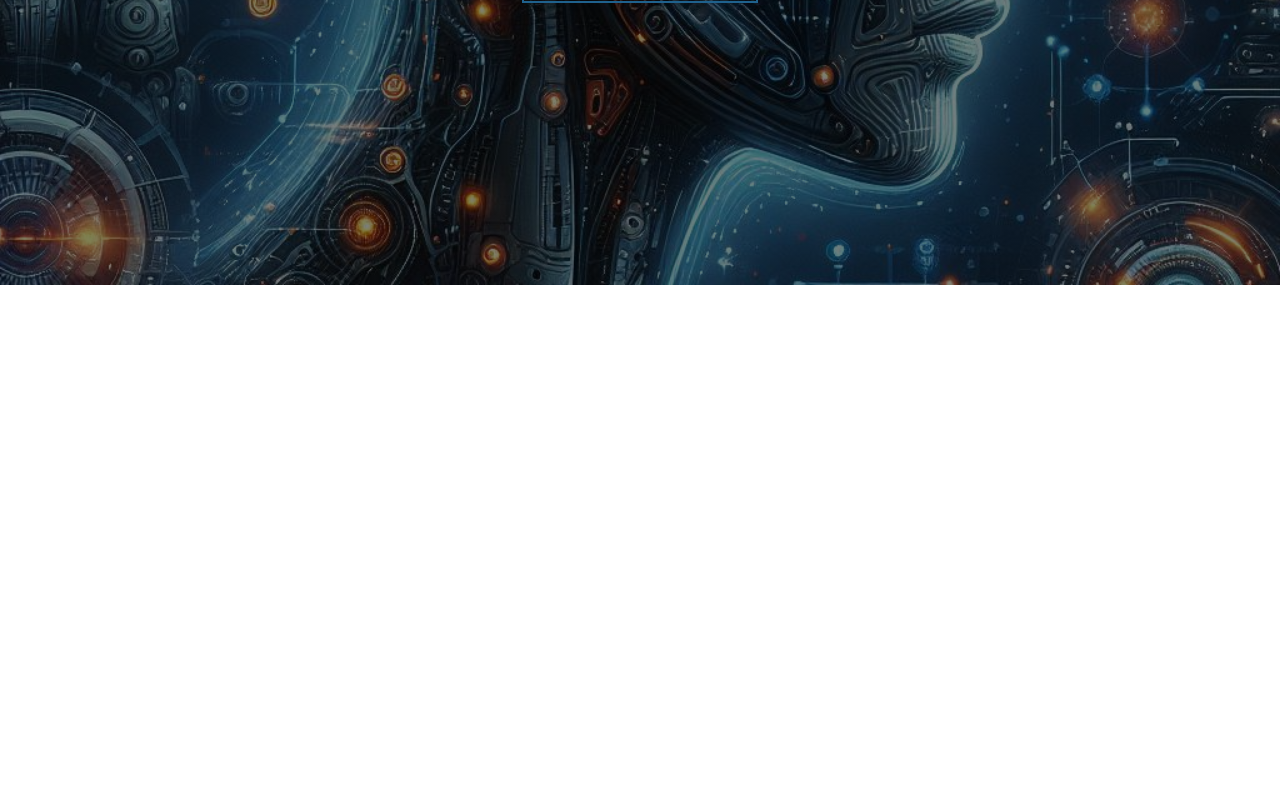
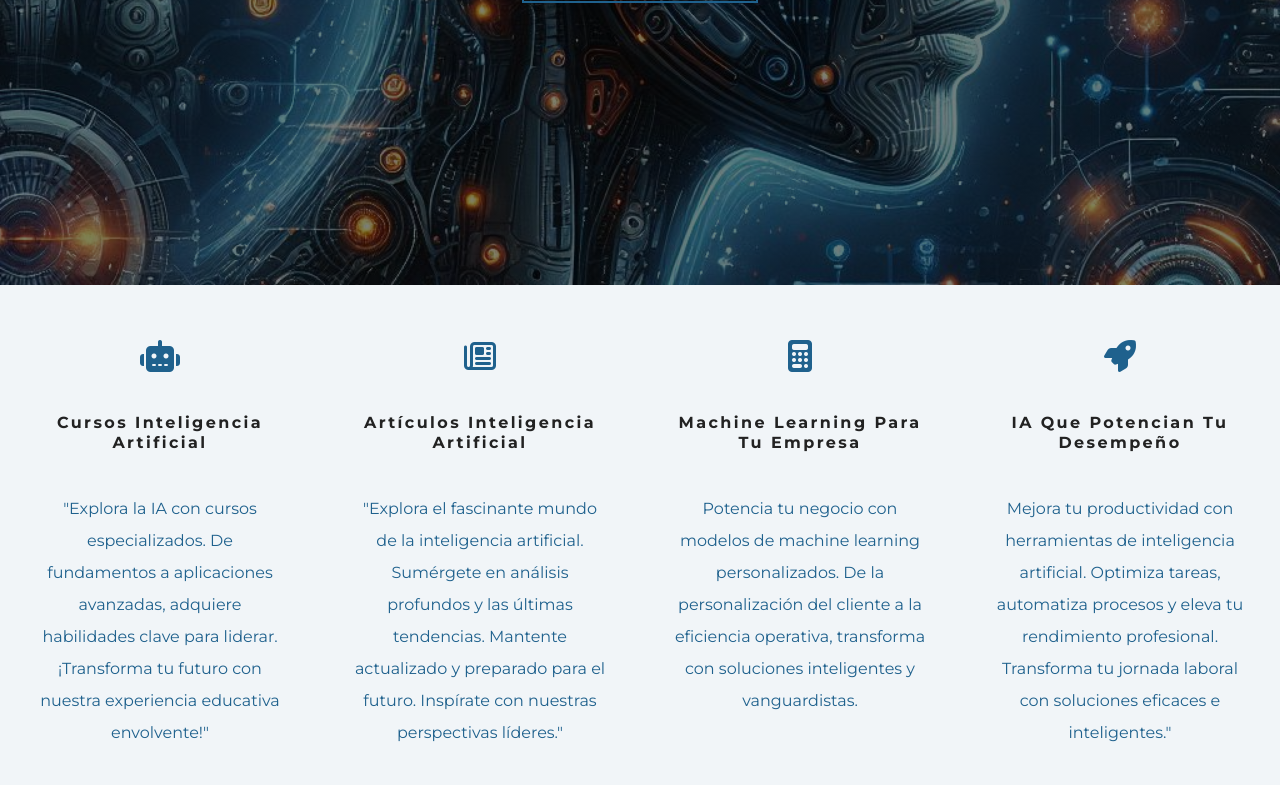
Before and after one commit to MiguelProgrammer1405/Artificial-Inteligence-page, a plain HTML site: page index.html in a window 1280 px wide. Shown: the part 515-1300 px from the top of the page. Before the commit the page ends 800 px from the top, so only its background shows below. Drawn offline with nearby package versions, Linux system fonts and the light colour scheme.

Commit message:
version-2 services section added

```diff
--- a/index.html
+++ b/index.html
@@ -4,6 +4,11 @@
     <meta charset="UTF-8" />
     <meta name="viewport" content="width=device-width, initial-scale=1.0" />
     <title>Emprendiendo con Inteligencia Artificial</title>
+    <!-- font awesome code -->
+    <script
+      src="https://kit.fontawesome.com/e1d1ca486f.js"
+      crossorigin="anonymous"
+    ></script>
     <link rel="stylesheet" href="./main.css" />
   </head>
   <body>
@@ -16,6 +21,62 @@
       </div>
     </div>
     <!-- end of header -->
+    <!-- main services of the page -->
+    <div class="services clearfix">
+      <!-- start of service one -->
+      <div class="service">
+        <span class="service-icon">
+          <i class="fa-solid fa-robot"></i>
+        </span>
+        <h4>cursos inteligencia artificial</h4>
+        <p>
+          "Explora la IA con cursos especializados. De fundamentos a
+          aplicaciones avanzadas, adquiere habilidades clave para liderar.
+          ¡Transforma tu futuro con nuestra experiencia educativa envolvente!"
+        </p>
+      </div>
+      <!-- end of service one -->
+      <!-- start of service two -->
+      <div class="service">
+        <span class="service-icon">
+          <i class="fa-regular fa-newspaper"></i>
+        </span>
+        <h4>Artículos Inteligencia Artificial</h4>
+        <p>
+          "Explora el fascinante mundo de la inteligencia artificial. Sumérgete
+          en análisis profundos y las últimas tendencias. Mantente actualizado y
+          preparado para el futuro. Inspírate con nuestras perspectivas
+          líderes."
+        </p>
+      </div>
+      <!-- end of service two -->
+      <!-- start of service three -->
+      <div class="service">
+        <span class="service-icon">
+          <i class="fa-solid fa-calculator"></i>
+        </span>
+        <h4>machine learning para tu empresa</h4>
+        <p>
+          Potencia tu negocio con modelos de machine learning personalizados. De
+          la personalización del cliente a la eficiencia operativa, transforma
+          con soluciones inteligentes y vanguardistas.
+        </p>
+      </div>
+      <!-- end of service three -->
+      <!-- start of service four -->
+      <div class="service">
+        <span class="service-icon">
+          <i class="fa-solid fa-rocket"></i>
+        </span>
+        <h4>IA que potencian tu desempeño</h4>
+        <p>
+          Mejora tu productividad con herramientas de inteligencia artificial.
+          Optimiza tareas, automatiza procesos y eleva tu rendimiento
+          profesional. Transforma tu jornada laboral con soluciones eficaces e
+          inteligentes."
+        </p>
+      </div>
+      <!-- end of service four -->
     </div>
   </body>
 </html>
--- a/main.css
+++ b/main.css
@@ -20,6 +20,7 @@ variables
   --grey: #64748b;
   --black: #222;
   --white: #fff;
+  --grey-light: #f1f5f8;
   --ff-primary: "Montserrat", sans-serif;
   --ff-secondary: "Open Sans", sans-serif;
   --letter-spacing: 0.15rem;
@@ -197,3 +198,77 @@ p {
   padding: 1rem 1.75rem;
   font-size: 1.25rem;
 }
+
+/*
+=============
+services
+=============
+*/
+
+.services {
+  background: var(--grey-light);
+  text-align: center;
+}
+
+.service {
+  padding: 1.5rem 1.5rem;
+  text-align: center;
+  transition: var(--transition);
+}
+
+.service-icon {
+  font-size: 2rem;
+  color: var(--clr-primary);
+  transition: var(--transition);
+  margin-bottom: 2rem;
+  display: inline-block;
+}
+
+.service p {
+  color: var(--clr-primary);
+  padding-bottom: 2rem;
+  margin-bottom: 0;
+  line-height: 2;
+}
+
+.service:hover {
+  background: var(--white);
+}
+
+.service:hover .service-icon {
+  transform: translatey(-5px);
+  transform: scale(1.2);
+}
+
+.service h4 {
+  margin-bottom: 2.5rem;
+}
+
+@media screen and (min-width: 576px) {
+  .service {
+    float: left;
+    width: 50%;
+    padding: 3rem 2rem;
+    height: 500px;
+  }
+}
+
+@media screen and (min-width: 1170px) {
+  .service {
+    float: left;
+    width: 25%;
+  }
+}
+
+@media screen and (min-width: 1300px) {
+  .service {
+    float: left;
+    width: 25%;
+  }
+}
+
+/*
+=============
+end of services
+=============
+*/
```
Lines whose indentation alone changed are shown as unchanged.
